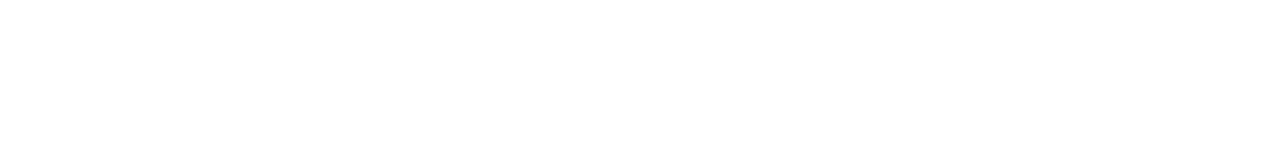
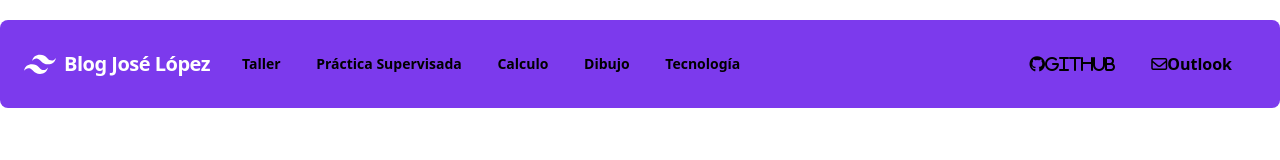
Before and after one commit to jlopez2019044/Blog_Segundo_Bimestre_6to, a plain HTML site: page index.html in a window 1280 px wide. Drawn offline with nearby package versions, Linux system fonts and the light colour scheme.

Commit message:
Se creó parte del navbar

```diff
--- /dev/null
+++ b/app.js
@@ -0,0 +1,7 @@
+const boton = document.querySelector('#boton');
+const menu = document.querySelector("#menu");
+
+boton.addEventListener('click',()=>{
+
+    menu.classList.toggle('hidden')
+})
--- a/index.html
+++ b/index.html
@@ -4,9 +4,48 @@
     <meta charset="UTF-8">
     <meta http-equiv="X-UA-Compatible" content="IE=edge">
     <meta name="viewport" content="width=device-width, initial-scale=1.0">
+    <link href="https://unpkg.com/tailwindcss@^1.0/dist/tailwind.min.css" rel="stylesheet">
+    <link rel="shortcut icon" href="imagenes/favicon.ico.png" type="image/x-icon">
+    <script src="https://kit.fontawesome.com/b99e675b6e.js"></script>
     <title>Blog personal- José López</title>
 </head>
-<body>
+<body class="container mx-auto mt-5 bg-gradient-to-r from-teal-700 via-teal-500 to-purple-500">
 
+    <nav class="flex items-center justify-between flex-wrap bg-purple-600 p-6 rounded-lg">
+        <div class="flex items-center flex-shrink-0 text-white mr-6">
+          <svg class="fill-current h-8 w-8 mr-2" width="54" height="54" viewBox="0 0 54 54" xmlns="http://www.w3.org/2000/svg"><path d="M13.5 22.1c1.8-7.2 6.3-10.8 13.5-10.8 10.8 0 12.15 8.1 17.55 9.45 3.6.9 6.75-.45 9.45-4.05-1.8 7.2-6.3 10.8-13.5 10.8-10.8 0-12.15-8.1-17.55-9.45-3.6-.9-6.75.45-9.45 4.05zM0 38.3c1.8-7.2 6.3-10.8 13.5-10.8 10.8 0 12.15 8.1 17.55 9.45 3.6.9 6.75-.45 9.45-4.05-1.8 7.2-6.3 10.8-13.5 10.8-10.8 0-12.15-8.1-17.55-9.45-3.6-.9-6.75.45-9.45 4.05z"/></svg>
+          <span class="font-semibold text-xl tracking-tight">Blog José López</span>
+        </div>
+        <div class="block lg:hidden">
+          <button id='boton' class="flex items-center px-3 py-2 border rounded text-teal-200 border-teal-400 hover:text-white hover:border-white">
+            <svg class="fill-current h-3 w-3" viewBox="0 0 20 20" xmlns="http://www.w3.org/2000/svg"><title>Menu</title><path d="M0 3h20v2H0V3zm0 6h20v2H0V9zm0 6h20v2H0v-2z"/></svg>
+          </button>
+        </div>
+        <div id='menu' class="w-full block flex-grow lg:flex lg:items-center lg:w-auto">
+          <div class="text-sm lg:flex-grow">
+            <a href="#responsive-header" class="block mt-4 lg:inline-block lg:mt-0 text-teal-100 font-semibold hover:text-white hover:bg-purple-900 rounded-lg mr-4 p-2">
+              Taller
+            </a>
+            <a href="#responsive-header" class="block mt-4 lg:inline-block lg:mt-0 text-teal-100 font-semibold hover:text-white mr-4 hover:bg-purple-900 rounded-lg p-2">
+              Práctica Supervisada
+            </a>
+            <a href="#responsive-header" class="block mt-4 lg:inline-block lg:mt-0 text-teal-100 font-semibold hover:text-white mr-4 hover:bg-purple-900 rounded-lg p-2">
+                Calculo
+            </a>
+            <a href="#responsive-header" class="block mt-4 lg:inline-block lg:mt-0 text-teal-100 font-semibold hover:text-white mr-4 hover:bg-purple-900 rounded-lg p-2">
+                Dibujo
+            </a>
+            <a href="#responsive-header" class="block mt-4 lg:inline-block lg:mt-0 text-teal-100 font-semibold hover:text-white hover:bg-purple-900 rounded-lg p-2">
+              Tecnología
+            </a>
+          </div>
+          <div>
+            <a href="https://github.com/jlopez2019044" target="_blank" class="text-teal-100 lg:inline-block  lg:mt-0 hover:text-white hover:text-white hover:bg-purple-900 rounded-lg mr-4 p-2 font-semibold"><i class="fab fa-github ">Github</i></a>
+            <a href="mailto:jlopez-2019044@kinal.edu.gt" class="text-teal-100 lg:inline-block  lg:mt-0 hover:text-white hover:text-white hover:bg-purple-900 rounded-lg mr-4 p-2 font-semibold"><i class="far fa-envelope"></i>Outlook</a>
+          </div>
+        </div>
+      </nav>
+
+    <script src="app.js"></script>
 </body>
 </html>
```
